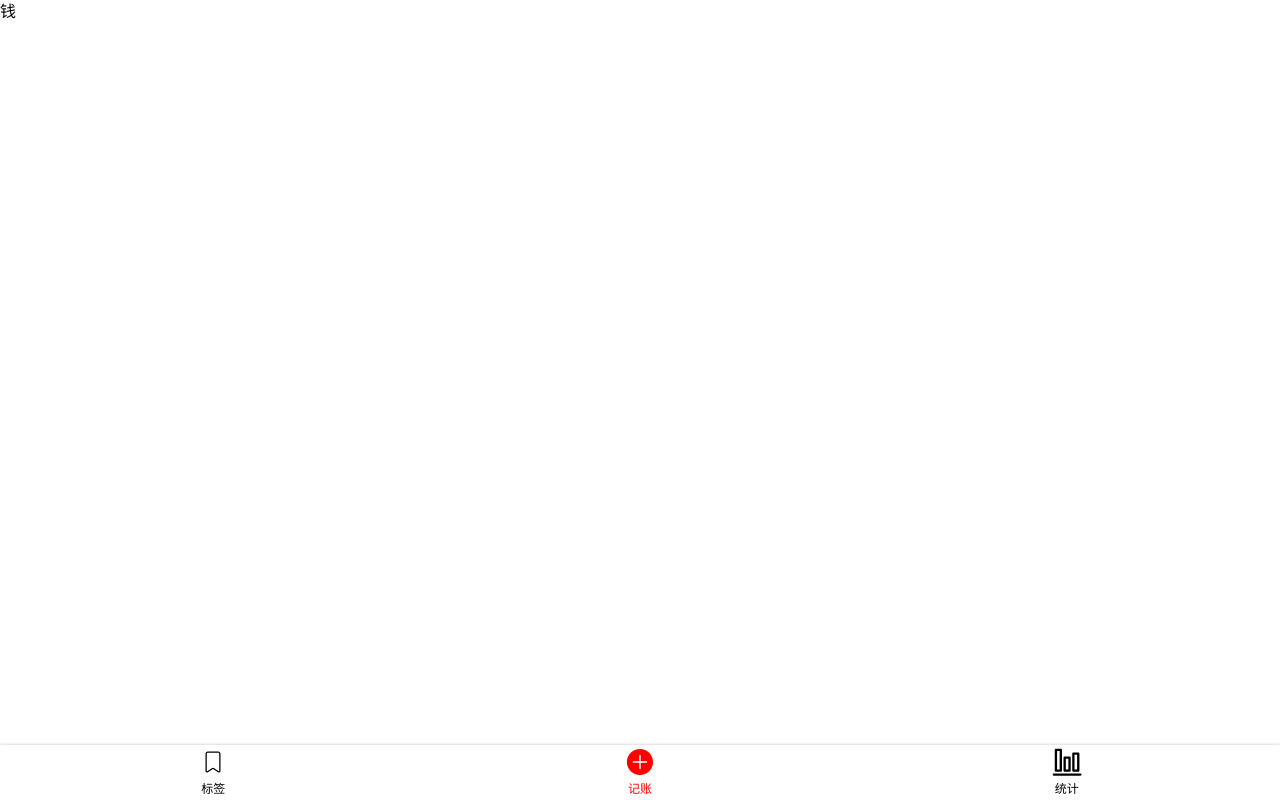
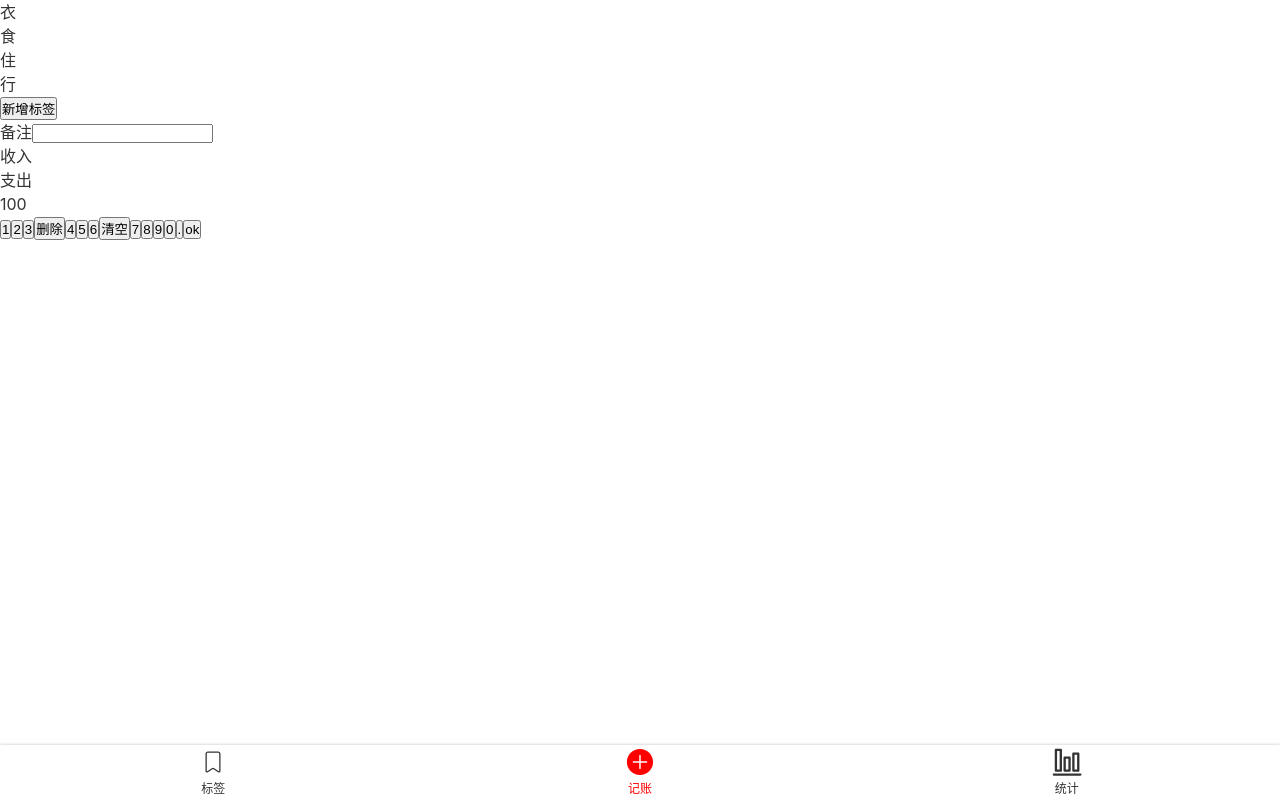
Before and after one commit to TLC-afk/vue1, a Vue app: page /#/money in a window 1280 px wide. Built offline with nearby package versions, Linux system fonts and the light colour scheme.

Commit message:
添加全局样式和变量

```diff
--- a/package.json
+++ b/package.json
@@ -37,7 +37,7 @@
     "sass-loader": "8.0.2",
     "svg-sprite-loader": "^4.1.6",
     "svg-sprite-loader-mod": "^4.1.6-mod1",
-    "svgo-loader": "^3.0.0",
+    "svgo-loader": "^2.2.1",
     "typescript": "4.1.6",
     "vue-template-compiler": "2.6.14"
   }
--- a/public/index.html
+++ b/public/index.html
@@ -8,10 +8,6 @@
     <title><%= htmlWebpackPlugin.options.title %></title>
   </head>
   <body>
-    <noscript>
-      <strong>We're sorry but <%= htmlWebpackPlugin.options.title %> doesn't work properly without JavaScript enabled. Please enable it to continue.</strong>
-    </noscript>
     <div id="app"></div>
-    <!-- built files will be auto injected -->
   </body>
 </html>
--- a/src/App.vue
+++ b/src/App.vue
@@ -6,6 +6,7 @@
 </template>
 
 <style lang="scss">
+@import "~@/assets/style/helper.scss";
 *{
   margin: 0;
   padding: 0;
@@ -13,30 +14,17 @@
 }
 body{
   line-height: 1.5;
+  font-family: $font-hei;
+  -webkit-font-smoothing: antialiased;
+  -moz-osx-font-smoothing: grayscale;
+  color: #333;
 }
 a{
   text-decoration: none;
   color:inherit;
 }
 
-#app {
-  font-family: Avenir, Helvetica, Arial, sans-serif;
-  -webkit-font-smoothing: antialiased;
-  -moz-osx-font-smoothing: grayscale;
-  text-align: center;
-  color: #2c3e50;
-}
 
-#nav {
-  padding: 30px;
 
-  a {
-    font-weight: bold;
-    color: #2c3e50;
 
-    &.router-link-exact-active {
-      color: #42b983;
-    }
-  }
-}
 </style>
--- /dev/null
+++ b/src/assets/style/helper.scss
@@ -0,0 +1,5 @@
+$font-hei :-apple-system, "Noto Sans", "Helvetica Neue", Helvetica, "Nimbus Sans L", Arial, "Liberation Sans", "PingFang SC", "Hiragino Sans GB", "Noto Sans CJK SC", "Source Han Sans SC", "Source Han Sans CN", "Microsoft YaHei", "Wenquanyi Micro Hei", "WenQuanYi Zen Hei", "ST Heiti", SimHei, "WenQuanYi Zen Hei Sharp", sans-serif;
+$font-kai:Baskerville, Georgia, "Liberation Serif", "Kaiti SC", STKaiti, "AR PL UKai CN", "AR PL UKai HK", "AR PL UKai TW", "AR PL UKai TW MBE", "AR PL KaitiM GB", KaiTi, KaiTi_GB2312, DFKai-SB, "TW\-Kai", serif;
+$font-song:Georgia, "Nimbus Roman No9 L", "Songti SC", "Noto Serif CJK SC", "Source Han Serif SC", "Source Han Serif CN", STSong, "AR PL New Sung", "AR PL SungtiL GB", NSimSun, SimSun, "TW\-Sung", "WenQuanYi Bitmap Song", "AR PL UMing CN", "AR PL UMing HK", "AR PL UMing TW", "AR PL UMing TW MBE", PMingLiU, MingLiU, serif;
+
+$color-heighlight:#f00;
--- a/src/components/Nav.vue
+++ b/src/components/Nav.vue
@@ -26,6 +26,7 @@
 </script>
 
 <style lang="scss" scoped>
+@import "~@/assets/style/helper.scss";
 nav {
   display: flex;
   box-shadow: 0 0 3px rgba(0, 0, 0, 0.25);
@@ -44,7 +45,7 @@
     }
   }
   > .item.selected{
-    color: red;
+    color: $color-heighlight;
   }
 
 
--- a/src/views/Money.vue
+++ b/src/views/Money.vue
@@ -1,6 +1,47 @@
 <template>
       <Layout>
-        钱
+        <div class="tags">
+          <ul class="current">
+            <li>衣</li>
+            <li>食</li>
+            <li>住</li>
+            <li>行</li>
+          </ul>
+          <div class="new">
+            <button>新增标签</button>
+          </div>
+        </div>
+        <div>
+          <label class="notes">
+            <span class="name">备注</span>
+            <input type="text">
+          </label>
+        </div>
+        <div>
+          <ul clas="types">
+            <li>收入</li>
+            <li>支出</li>
+          </ul>
+        </div>
+        <div class="numberPad">
+          <div class="output">100</div>
+          <div class="button">
+            <button>1</button>
+            <button>2</button>
+            <button>3</button>
+            <button>删除</button>
+            <button>4</button>
+            <button>5</button>
+            <button>6</button>
+            <button>清空</button>
+            <button>7</button>
+            <button>8</button>
+            <button>9</button>
+            <button>0</button>
+            <button>.</button>
+            <button>ok</button>
+          </div>
+        </div>
       </Layout>
 </template>
 
```
Also changed, not shown: src/assets/icons/label.svg, 1 other file (tests, documents, lock files or other folders).
